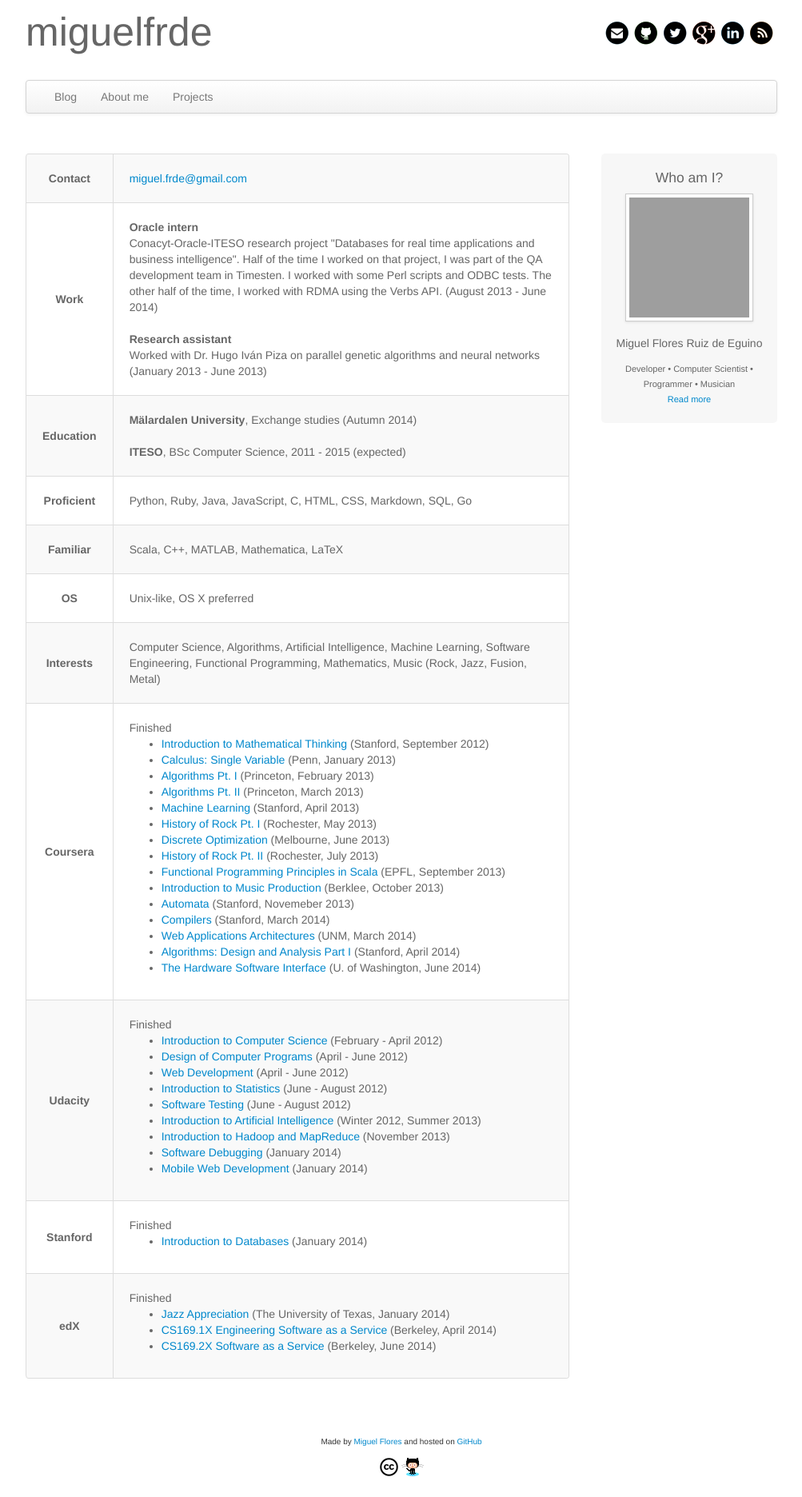
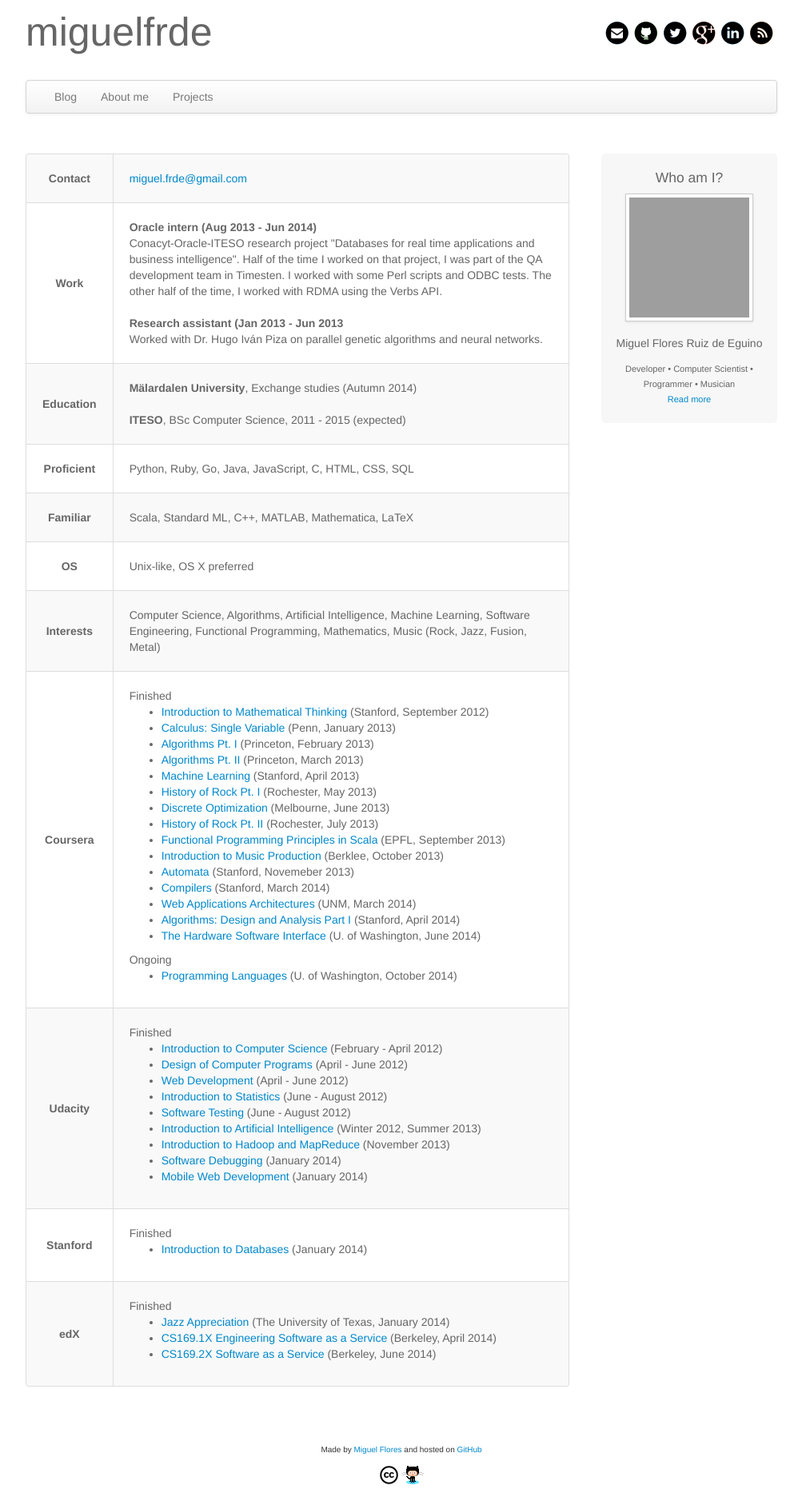
Before and after one commit to miguelfrde/miguelfrde.github.io, a Jekyll site: the page built from about/index.md, in a window 1280 px wide. Shown: the whole page at 80% size, without its empty margins (138-1141 px from the left). Built offline with Jekyll 4.4.1, drawn with Linux system fonts in a browser that asks for light colours; some web fonts are replaced; Markdown is read by kramdown in place of the engine named in the settings; grey boxes are pictures that could not be loaded.

Commit message:
Update about

```diff
--- a/about/index.md
+++ b/about/index.md
@@ -12,13 +12,13 @@
 	<tr>
 		<td class='table-left'>Work</td>
 		<td>
-		    <b>Oracle intern</b>
+		    <b>Oracle intern (Aug 2013 - Jun 2014)</b>
 		    <br>Conacyt-Oracle-ITESO research project "Databases for real time applications and business intelligence".
 		    Half of the time I worked on that project, I was part of the QA development team in Timesten. I worked with some Perl scripts and ODBC tests.
-		    The other half of the time, I worked with RDMA using the Verbs API. (August 2013 - June 2014)
+		    The other half of the time, I worked with RDMA using the Verbs API.
 		    <br><br>
-		    <b>Research assistant</b>
-		    <br>Worked with Dr. Hugo Iván Piza on parallel genetic algorithms and neural networks (January 2013 - June 2013)
+		    <b>Research assistant (Jan 2013 - Jun 2013</b>
+		    <br>Worked with Dr. Hugo Iván Piza on parallel genetic algorithms and neural networks.
 		</td>
 	</tr>
 	<tr>
@@ -31,11 +31,11 @@
 	</tr>
 	<tr>
 		<td class='table-left'>Proficient</td>
-		<td>Python, Ruby, Java, JavaScript, C, HTML, CSS, Markdown, SQL, Go</td>
+		<td>Python, Ruby, Go, Java, JavaScript, C, HTML, CSS, SQL</td>
 	</tr>
 	<tr>
 		<td class='table-left'>Familiar</td>
-		<td>Scala, C++, MATLAB, Mathematica, LaTeX</td>
+		<td>Scala, Standard ML, C++, MATLAB, Mathematica, LaTeX</td>
 	</tr>
 	<tr>
 		<td class='table-left'>OS</td>
@@ -65,6 +65,10 @@
 				<li><a href="https://www.coursera.org/course/webapplications">Web Applications Architectures</a> (UNM, March 2014)</li>
 				<li><a href="https://www.coursera.org/course/algo">Algorithms: Design and Analysis Part I</a> (Stanford, April 2014)</li>
 				<li><a href="https://www.coursera.org/course/hwswinterface">The Hardware Software Interface</a> (U. of Washington, June 2014)</li>
+            </ul>
+            Ongoing
+            <ul class="courses-list">
+                <li><a href="https://www.coursera.org/course/proglang">Programming Languages</a> (U. of Washington, October 2014)</li>
             </ul>
 		</td>
 	</tr>
```
